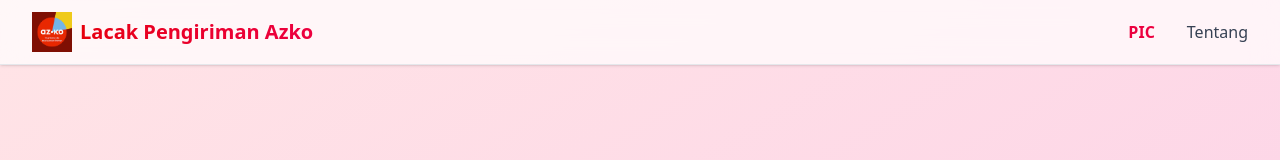
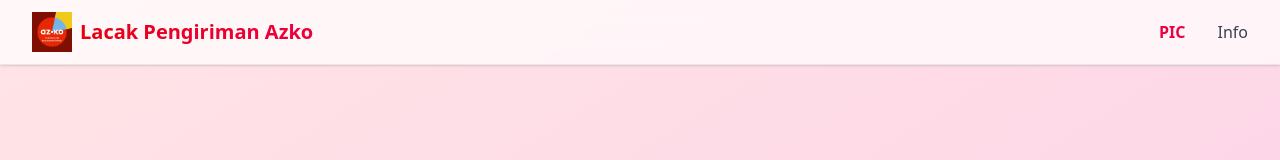
Before and after one commit to ariandto/frontendazko, a React (Vite) app: page /info in a window 1280 px wide. Shown: the top 160 px of the page. Built offline with nearby package versions, Linux system fonts and the light colour scheme.

Commit message:
fix routing

```diff
--- a/src/pages/Navigation.tsx
+++ b/src/pages/Navigation.tsx
@@ -25,7 +25,7 @@ export default function Navigation() {
           {/* Desktop Menu */}
           <div className="hidden md:flex items-center gap-8">
             <Link to="/listpic" className="text-rose-600 font-semibold hover:underline">PIC</Link>
-            <a href="#about" className="text-gray-700 hover:text-rose-600 font-medium transition-all">Tentang</a>
+            <a href="/info" className="text-gray-700 hover:text-rose-600 font-medium transition-all">Info</a>
           </div>
 
           {/* Hamburger Button */}
```
